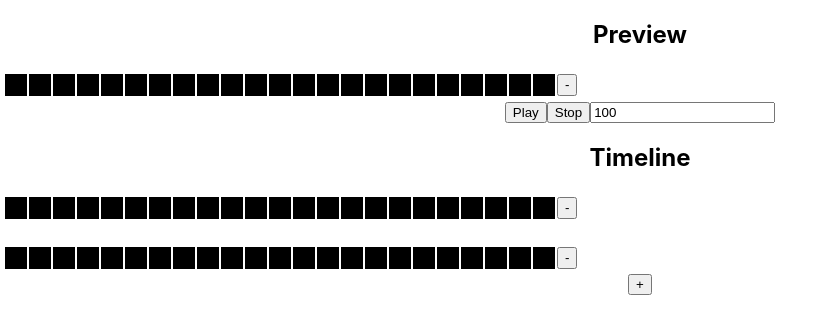
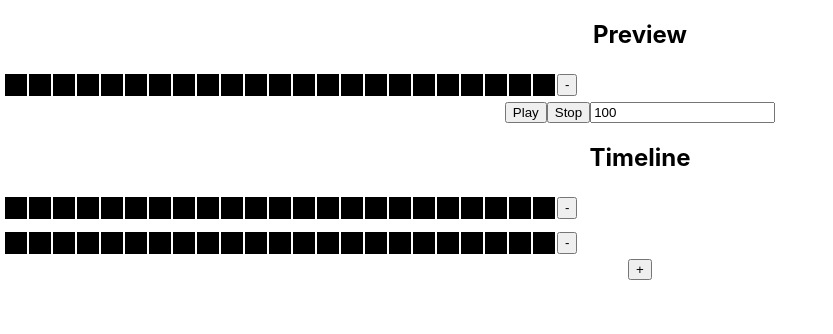
Before and after one commit to mjcolin/lightanimator, a React (Create React App) app: page / in a window 1280 px wide. Shown: the top 334 px of the page, without its empty margins (0-833 px from the left). Built offline with nearby package versions, Linux system fonts and the light colour scheme.

Commit message:
worked on layout

```diff
--- a/src/components/TimeLine.module.css
+++ b/src/components/TimeLine.module.css
@@ -1,9 +1,8 @@
 .timeline{
     display: grid;
-    grid-template-columns: 100%;
-    grid-template-rows: repeat(auto-fill, 20px);
-    row-gap: 30px;
-    width: auto;
+    grid-template-columns: auto;
+    grid-template-rows: repeat(auto-fill, 25px);
+    row-gap: 10px;
 }
 
 .addButton{
```
